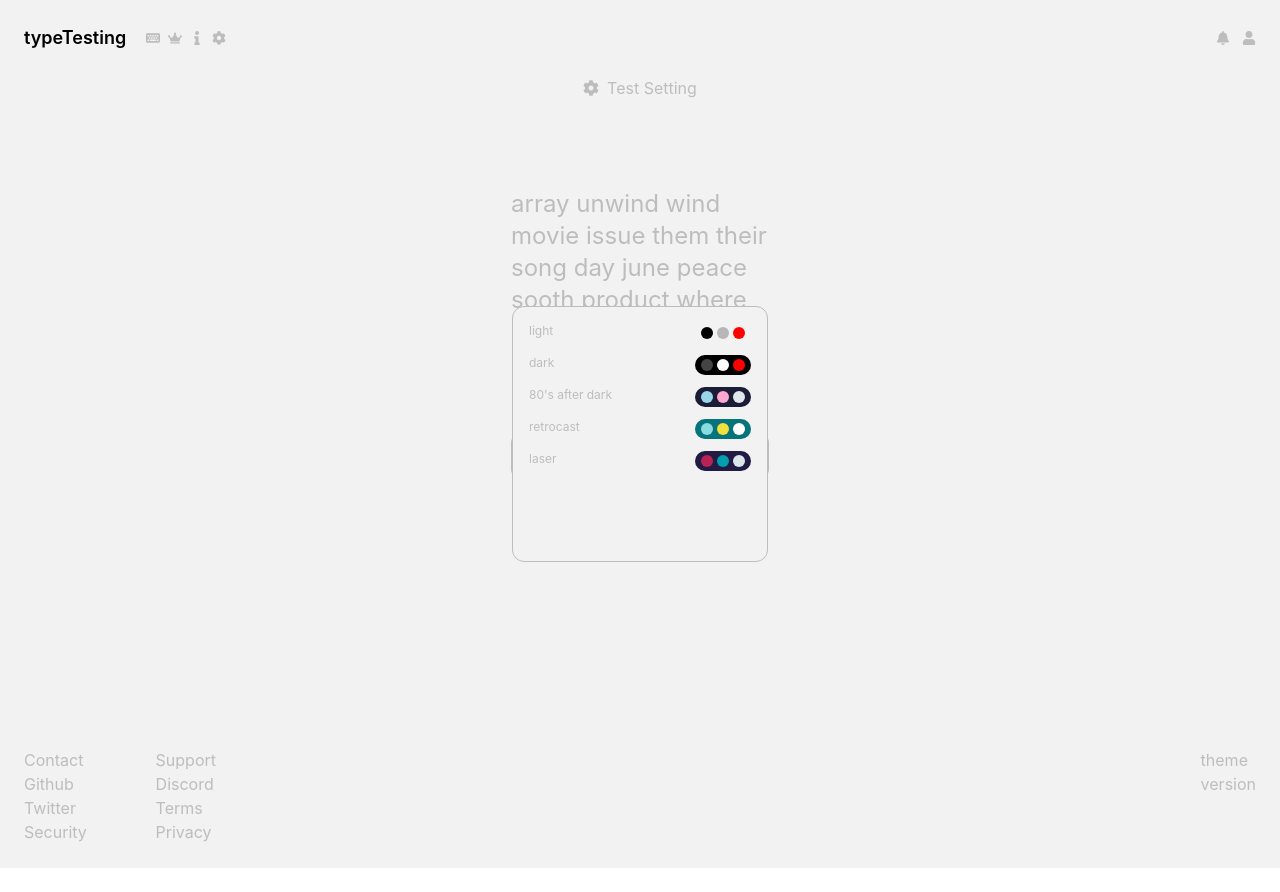
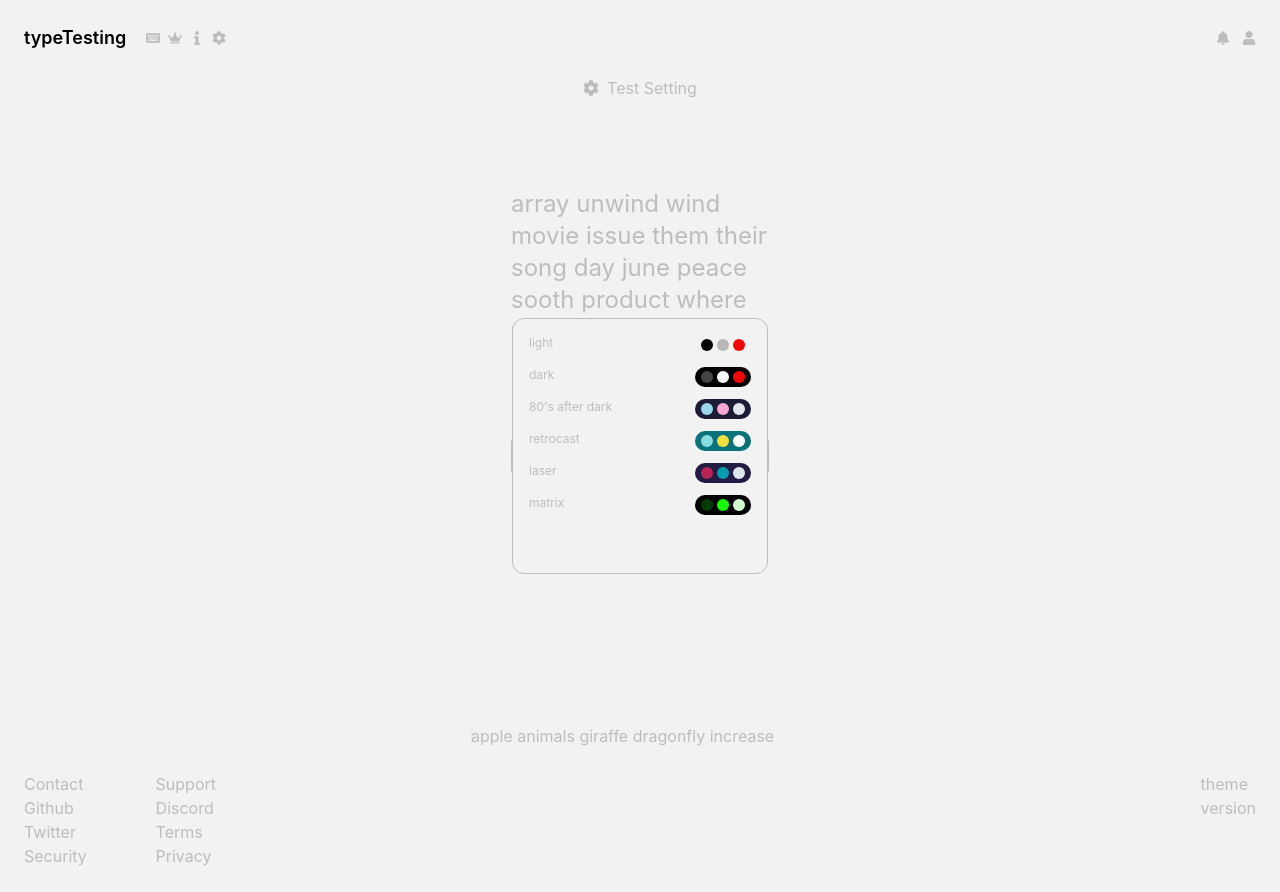
Before and after one commit to hamza2001-max/test-typing-mern, a React (Create React App) app in the folder client/: page / in a window 1280 px wide. Both pictures are taken after a click on the element "theme". Before the commit the page ends 868 px from the top, so only its background shows below. Built offline with nearby package versions, Linux system fonts and the light colour scheme.

Commit message:
initialized the reconstruction of TestGround in Proto.tsx and also introduced a new theme

```diff
--- a/client/src/components/Footer.tsx
+++ b/client/src/components/Footer.tsx
@@ -10,7 +10,8 @@ export const Footer = () => {
   const themeVDispatch = useDispatch();
   const { visibleTheme } = themeVSlice.actions;
   const themeDispatch = useDispatch();
-  const { light, dark, afterDark, retrocast, laser } = themeSlice.actions;
+  const { light, dark, afterDark, retrocast, laser, matrix } =
+    themeSlice.actions;
 
   return (
     <section className="flex justify-between  px-6 py-6">
@@ -106,6 +107,18 @@ export const Footer = () => {
               <div className="bg-[#dbe7e8] h-3 w-3 rounded-full"></div>
             </div>
           </div>
+
+          <div
+            className="flex justify-between cursor-pointer"
+            onClick={() => themeDispatch(matrix())}
+          >
+            <span>matrix</span>
+            <div className="flex justify-center items-center space-x-1 bg-[#000000] h-5 w-14 rounded-2xl">
+              <div className="bg-[#003b00] h-3 w-3 rounded-full"></div>
+              <div className="bg-[#15ff00] h-3 w-3 rounded-full"></div>
+              <div className="bg-[#d1ffcd] h-3 w-3 rounded-full"></div>
+            </div>
+          </div>
         </div>
       )}
       <div className="text-custom-primary flex flex-col relative">
--- a/client/src/components/Proto.tsx
+++ b/client/src/components/Proto.tsx
@@ -1,110 +1,86 @@
 import { useRef, useState } from "react";
 import { wordsJSON } from "../testJson";
 
-interface wordBlockInterface {
-  word: string;
-  incorrectWordIndices: string[];
-  setIncorrectWordIndices: React.Dispatch<React.SetStateAction<string[]>>;
-}
+// interface wordBlockInterface {
+//   word: string;
+//   incorrectWordIndices: string[];
+//   setIncorrectWordIndices: React.Dispatch<React.SetStateAction<string[]>>;
+// }
 
-const WordBlock = ({
-  word,
-  incorrectWordIndices,
-  setIncorrectWordIndices,
-}: wordBlockInterface) => {
-  // if (inputValue.length > 0) {
-  //   if (word[inputValueIndex] === inputValue[inputValueIndex]) {
-  //     console.log("correct");
-  //   } else {
-  //     console.log("wrong");
-  //   }
-  // }
+// const WordBlock = ({
+//   word,
+//   incorrectWordIndices,
+//   setIncorrectWordIndices,
+// }: wordBlockInterface) => {
+//   const [inputValue, setInputValue] = useState("");
+//   const inputRef = useRef<HTMLInputElement>(null);
+//   const wordIndexRef = useRef<number>(0);
+
+//   const handleKeyDown = (event: React.KeyboardEvent<HTMLInputElement>) => {
+//     if (inputValue.length === 0) {
+//       if (event.key === " ") {
+//         event.preventDefault();
+//       }
+//     } else if (event.key === " ") {
+//       event.preventDefault();
+//       if (word !== inputValue) {
+//         setIncorrectWordIndices((prev) => [...prev, word]);
+//       }
+//       if (inputRef.current) {
+//         inputRef.current.disabled = true;
+//         const nextInput = inputRef.current
+//           .nextElementSibling as HTMLInputElement;
+//         nextInput?.focus();
+//       }
+//     }
+//   };
+
+//   const handleChange = (event: React.ChangeEvent<HTMLInputElement>) => {
+//     setInputValue(event.target.value);
+//   };
+
+//   return (
+//     <>
+//       <input
+//         type="text"
+//         className="bg-transparent border border-black focus:outline-none"
+//         onChange={handleChange}
+//         onKeyDown={handleKeyDown}
+//         ref={inputRef}
+//         style={{ width: `${document.querySelector("h1")?.offsetWidth}px` }}
+//       />
+//     </>
+//   );
+// };
+
+export const Proto = () => {
   const [inputValue, setInputValue] = useState("");
   const inputRef = useRef<HTMLInputElement>(null);
-  const wordIndexRef = useRef<number>(0);
-
-  const handleKeyDown = (event: React.KeyboardEvent<HTMLInputElement>) => {
-    if (inputValue.length === 0) {
-      if (event.key === " ") {
-        event.preventDefault();
-      }
-    } else if (event.key === " ") {
-      event.preventDefault();
-      if (word !== inputValue) {
-        setIncorrectWordIndices((prev) => [...prev, word]);
-      }
-      if (inputRef.current) {
-        inputRef.current.disabled = true;
-        const nextInput = inputRef.current
-          .nextElementSibling as HTMLInputElement;
-        nextInput?.focus();
-      }
-    }
-  };
-
-  const handleChange = (event: React.ChangeEvent<HTMLInputElement>) => {
-    setInputValue(event.target.value);
-  };
-
-  return (
-    <>
-      <input
-        type="text"
-        className="bg-transparent border border-black focus:outline-none"
-        // placeholder={word}
-        onChange={handleChange}
-        onKeyDown={handleKeyDown}
-        ref={inputRef}
-        style={{ width: `${document.querySelector("h1")?.offsetWidth}px` }}
-      />
-    </>
-  );
-};
-
-export const Proto = () => {
-  // const [incorrectWord, setIncorrectWord] = useState(false);
-  // const [incorrectLetter, setIncorrectLetter] = useState(false);
-  const [incorrectWordIndices, setIncorrectWordIndices] = useState<string[]>(
-    []
-  );
-
-  console.log(incorrectWordIndices);
-
   let prototypeSentence = wordsJSON
     .slice(0, 5)
     .map((word) => word.word)
     .join(" ");
 
+  console.log(inputValue);
+
+  const [caretPosition, setCaretPosition] = useState(0);
   return (
     <section className="relative">
-      <h1 className="text-custom-primary space-x-2">
-        {prototypeSentence.split(" ").map((word, index) => {
-          return (
-            <span
-              className={`${
-                incorrectWordIndices.includes(word) &&
-                "tailUnderline underline-offset-4 pb-1"
-              }`}
-              key={index}
-            >
-              {word}
-            </span>
-          );
-        })}
+      <h1
+        className="text-custom-primary space-x-2"
+        onClick={() => {
+          inputRef.current?.focus();
+        }}
+      >
+        {prototypeSentence}
       </h1>
-      <div className="absolute top-0 left-0 flex space-x-2">
-        {prototypeSentence.split(" ").map((word, index) => {
-          return (
-            <WordBlock
-              word={word}
-              incorrectWordIndices={incorrectWordIndices}
-              // setIncorrectWord={setIncorrectWord}
-              setIncorrectWordIndices={setIncorrectWordIndices}
-              key={index}
-            />
-          );
-        })}
-      </div>
+      <div className="absolute top-1 left-0 w-0.1 h-5 rounded-sm bg-custom-secondary transition duration-200 caret"></div>
+      <input
+        type="text"
+        className="w-full mt-3 py-2 sr-only"
+        ref={inputRef}
+        onChange={(e) => setInputValue(e.target.value)}
+      />
     </section>
   );
 };
--- a/client/src/components/TestModeWords.tsx
+++ b/client/src/components/TestModeWords.tsx
@@ -5,10 +5,12 @@ import { useDispatch, useSelector } from "react-redux";
 import { TestModeWordsPrompt } from "./TestModeWordsPrompt";
 import { customPromptVSlice } from "../redux/visibilitySlice";
 import { customPromptVSInterface } from "../types.js";
+import { Proto } from "./Proto";
 
 export const TestModeWords = () => {
   const [testSentence, setTestSentence] = useState<string>("hamzaAli");
   const [inputValue, setInputValue] = useState<string>("");
+  const [lastInputChar, setLastInputChar] = useState<string>("");
   const inputRef = useRef<HTMLInputElement>(null);
 
   const customPromptVDispatch = useDispatch();
@@ -25,6 +27,12 @@ export const TestModeWords = () => {
   useEffect(() => {
     testSentenceCreator();
   }, [testLimiterSelector]);
+
+  useEffect(() => {
+    setLastInputChar(inputValue.split("")[inputValue.length - 1]);
+  }, [inputValue]);
+
+  // console.log(lastInputChar);
 
   const testSentenceCreator = () => {
     let prototypeSentence = "";
@@ -43,6 +51,9 @@ export const TestModeWords = () => {
 
   const handleRefresh = () => {
     testSentenceCreator();
+    if (inputRef.current) {
+      inputRef.current.value = "";
+    }
   };
 
   const handleChange = (event: React.ChangeEvent<HTMLInputElement>) => {
@@ -107,22 +118,34 @@ export const TestModeWords = () => {
       sentenceParts.push(currentPart);
     }
 
+    const incorrectIndex: number[] = [];
+    // console.log(incorrectIndex);
+
     return (
       <section>
         <div className="w-64">
           {sentenceParts.map((part, index) => {
-            for (let i = 0; i < part.length; i++) {
-              if (part[i].props.className === "text-custom-tertiary")
-                return (
+            const hasCustomTertiaryClass = part.some(
+              (item) => item.props.className === "text-custom-tertiary"
+            );
+            return hasCustomTertiaryClass ? (
               <span
                 key={index}
                 className="tailUnderline underline-offset-2 pb-1"
               >
-                    {part}
+                {part.map((item, i) =>
+                  item.props.className === "text-custom-tertiary" ? (
+                    <span key={i} className={item.props.className}>
+                      {item.props.children}
                     </span>
+                  ) : (
+                    item
+                  )
+                )}
+              </span>
+            ) : (
+              part
             );
-            }
-            return part;
           })}
         </div>
       </section>
@@ -155,7 +178,7 @@ export const TestModeWords = () => {
         </button>
       </div>
       {customPromptVSelector && <TestModeWordsPrompt />}
-      {/* <Proto/> */}
+      <Proto/>
     </section>
   );
 };
--- a/client/src/index.css
+++ b/client/src/index.css
@@ -38,13 +38,20 @@
     --color-tertiary: #dbe7e8;
     --color-fill: #221b44;
   }
+
+  .matrix {
+    --color-primary: #003b00;
+    --color-secondary: #15ff00;
+    --color-tertiary: #d1ffcd;
+    --color-fill: #000000;
+  }
 }
 
 body {
   margin: 0;
-  font-family: "Roboto Mono", -apple-system, BlinkMacSystemFont, "Segoe UI", "Roboto", "Oxygen",
-    "Ubuntu", "Cantarell", "Fira Sans", "Droid Sans", "Helvetica Neue",
-    sans-serif;
+  font-family: "Roboto Mono", -apple-system, BlinkMacSystemFont, "Segoe UI",
+    "Roboto", "Oxygen", "Ubuntu", "Cantarell", "Fira Sans", "Droid Sans",
+    "Helvetica Neue", sans-serif;
   -webkit-font-smoothing: antialiased;
   -moz-osx-font-smoothing: grayscale;
 }
@@ -53,3 +60,19 @@ code {
   font-family: source-code-pro, Menlo, Monaco, Consolas, "Courier New",
     monospace;
 }
+
+.caret {
+  animation-name: blink;
+  animation-duration: 0.5s;
+  animation-iteration-count: infinite;
+  animation-direction: alternate;
+}
+
+@keyframes blink {
+  from {
+    opacity: 1;
+  }
+  to {
+    opacity: 0;
+  }
+}
--- a/client/src/redux/themeSlice.ts
+++ b/client/src/redux/themeSlice.ts
@@ -22,5 +22,8 @@ export const themeSlice = createSlice({
     laser: (state) => {
       state.theme = "laser";
     },
+    matrix: (state) => {
+      state.theme = "matrix";
+    },
   },
 });
--- a/client/tailwind.config.js
+++ b/client/tailwind.config.js
@@ -26,6 +26,7 @@ module.exports = {
         }
       },
       width: {
+          '0.1': '0.12rem',
           '98': '400px'
       }
     },
```
Lines whose indentation alone changed are shown as unchanged.
